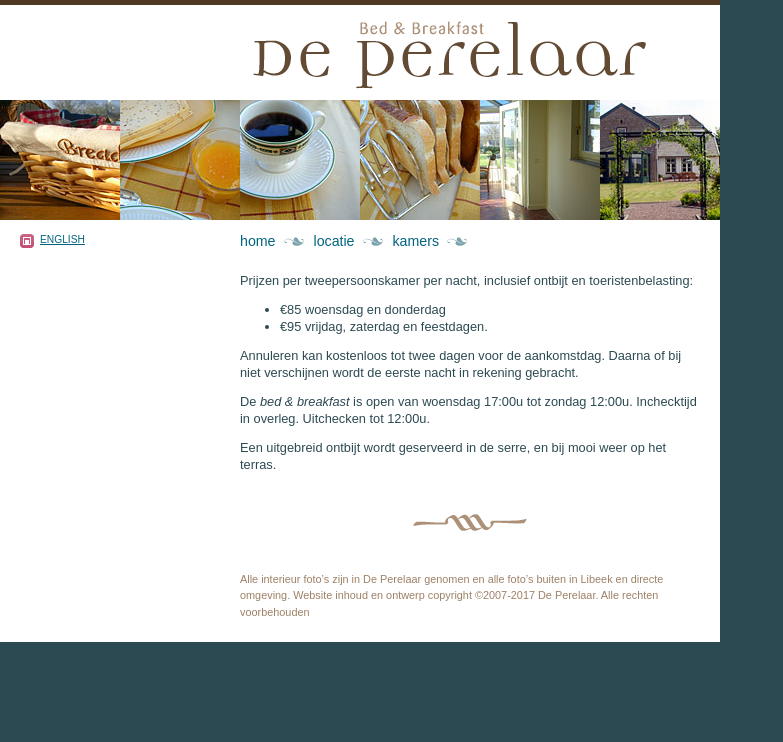
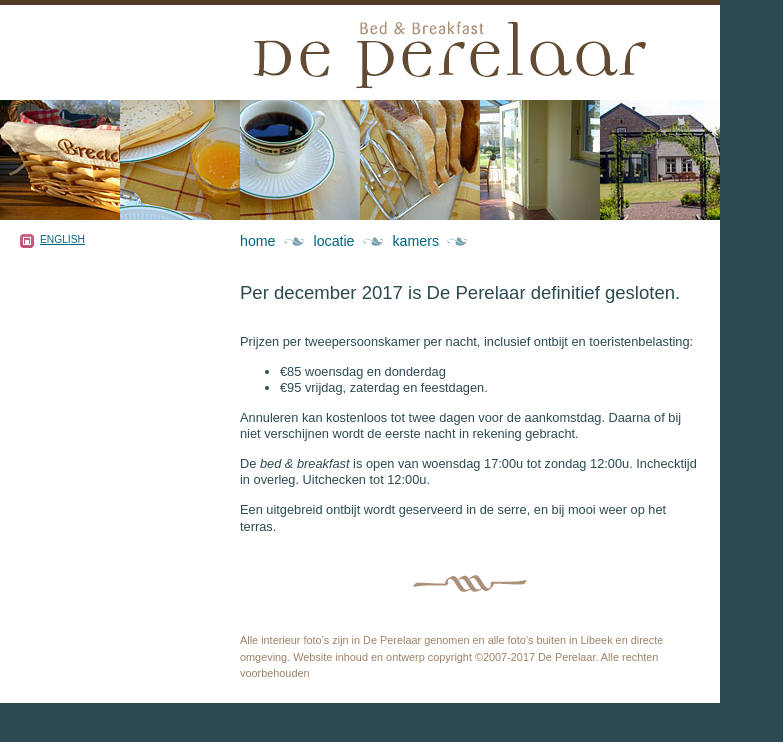
Before and after one commit to libeek/libeek.github.com, a Jekyll site: the page built from perelaar/tarieven.html, in a window 1280 px wide. Shown: the top 742 px of the page, without its empty margins (0-783 px from the left). Built offline with Jekyll 4.4.1, drawn with Linux system fonts in a browser that asks for light colours.

Commit message:
Add closure notice to all pages

```diff
--- a/_layouts/page.html
+++ b/_layouts/page.html
@@ -19,6 +19,8 @@
 <h1>B&amp;B De Perelaar</h1>
 </div>
 
+<p class="introduction">Per december 2017 is De Perelaar definitief gesloten.</p>
+
 {{ content }}
 
 <p id="language"><a href="{{ page_id }}_en">English</a></p>
--- a/_layouts/page_en.html
+++ b/_layouts/page_en.html
@@ -19,6 +19,8 @@
 <h1>B&amp;B De Perelaar</h1>
 </div>
 
+<p class="introduction">De Perelaar closed permanently in December 2017.</p>
+
 {{ content }}
 
 <p id="language"><a href="{{ page_id | replace: '_en', '' }}">Nederlands</a></p>
--- a/perelaar/index.html
+++ b/perelaar/index.html
@@ -5,8 +5,6 @@ title: Home
 
 <p id="photos"><img src="foto/house.jpg"><img src="foto/key.jpg"><img src="foto/toast.jpg"><img src="foto/view.jpg"><img src="foto/room12.jpg"><img src="foto/cyclists.jpg"></p>
 
-<p class="introduction">Per december 2017 is De Perelaar definitief gesloten.</p>
-
 <p class="photo"><img alt="De Perelaar (rechts)" src="foto/landscape.jpg"/></p>
 <p class="caption">Uitzicht vanaf de belgische grens op De Perelaar - het witte huis, rechts</p>
 
--- a/perelaar/index_en.html
+++ b/perelaar/index_en.html
@@ -5,8 +5,6 @@ title: Home
 
 <p id="photos"><img src="foto/house.jpg"><img src="foto/key.jpg"><img src="foto/toast.jpg"><img src="foto/view.jpg"><img src="foto/room12.jpg"><img src="foto/cyclists.jpg"></p>
 
-<p class="introduction">De Perelaar closed permanently in December 2017.</p>
-
 <p class="photo"><img alt="De Perelaar (right)" src="foto/landscape.jpg"/></p>
 <p class="caption">View of De Perelaar - the white house on the right - from the Belgian border</p>
 
--- a/perelaar/style/screen.css
+++ b/perelaar/style/screen.css
@@ -128,7 +128,7 @@ ol li {
  margin-left:-120px;
 }
 
-body#index .introduction {
+.introduction {
  color:#2c4a52;
  margin-top:1em;
  margin-bottom:1.5em;
```
